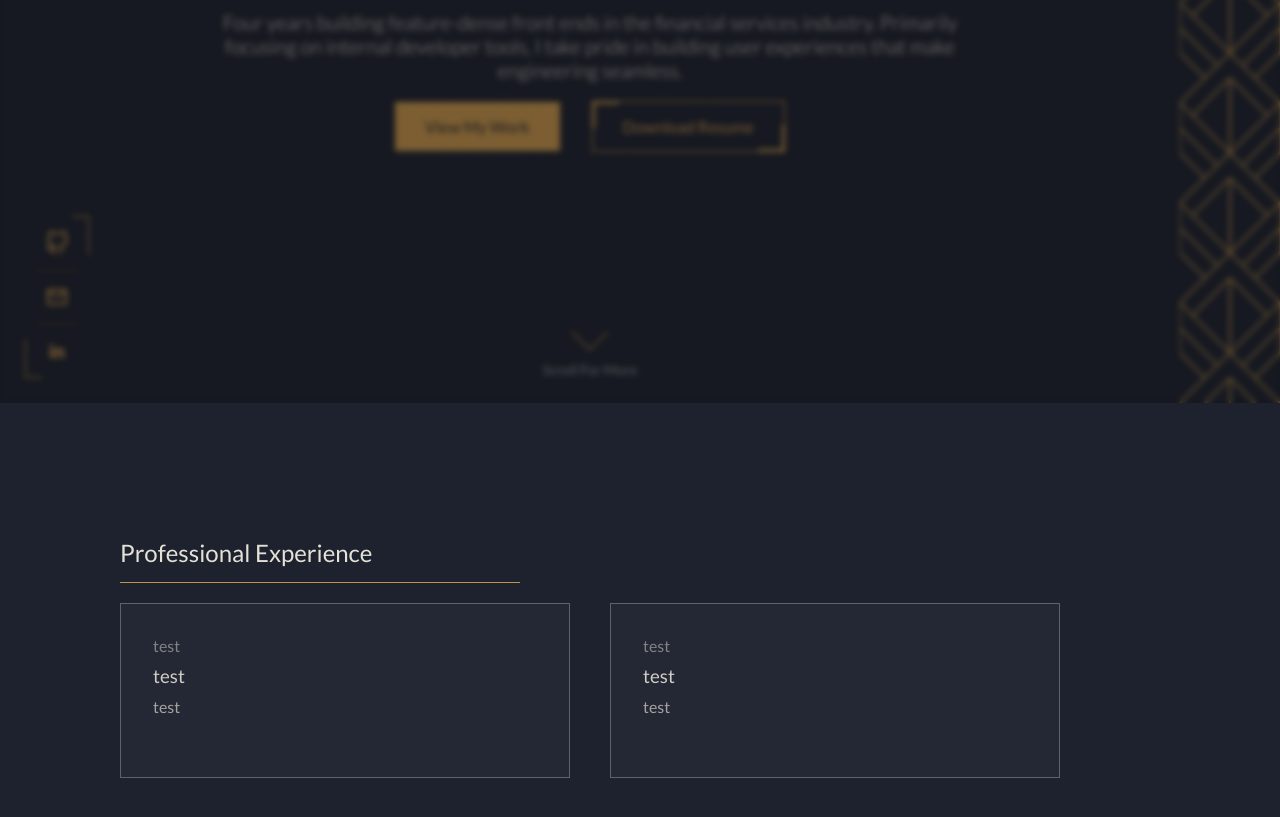
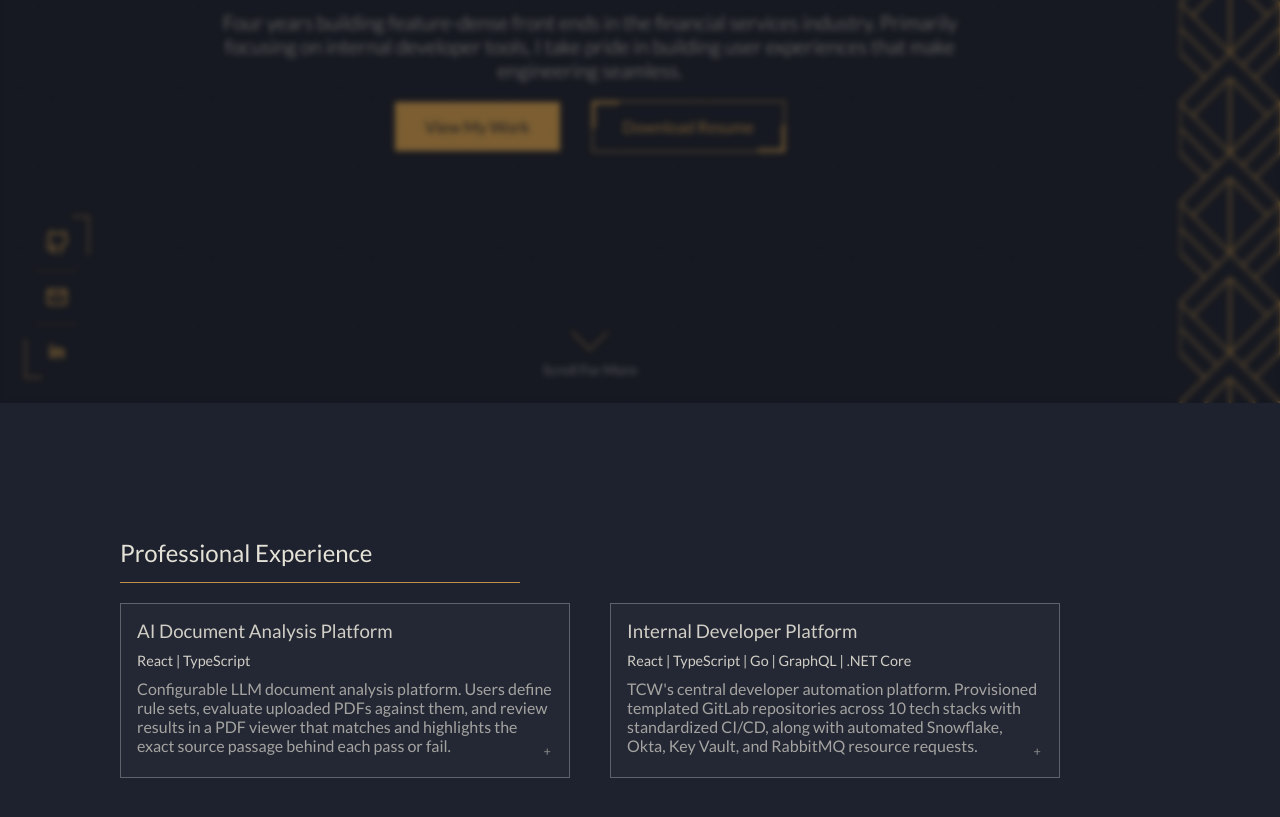
Before and after one commit to ckovacsdev/ckdev, a React (Vite) app: page / in a window 1280 px wide. Shown: the part 397-1214 px from the top of the page. Built offline with nearby package versions, Linux system fonts and the light colour scheme.

Commit message:
experience cards base content

```diff
--- a/src/components/work-card/work-card.css
+++ b/src/components/work-card/work-card.css
@@ -18,7 +18,6 @@
 	transition: translate 0.35s ease, border-color 0.35s ease;
 }
 
-
 .work-card[data-open] {
 	position: fixed;
 	inset: clamp(12px, 3vw, 48px);
@@ -38,7 +37,7 @@
 	flex-direction: column;
 	gap: 10px;
 	width: 100%;
-	padding: clamp(18px, 3vw, 32px);
+	padding: clamp(8px, 2vw, 16px);
 	overflow: hidden;
     min-height: 0;
     min-width: 0;
@@ -50,27 +49,21 @@
 
 .work-card-tech {
     margin: 0;
-    font-size: 1rem;
-    opacity: 0.55;
+    font-size: 0.9rem;
 }
 .work-card-title {
     margin: 0;
     font-weight: 500;
 }
-.work-card-blurb {
+.work-card-subtitle {
     margin: 0;
-    max-width: 60ch;
+    max-width: 70ch;
     opacity: 0.75;
 }
 
 .work-card-detail {
 	max-width: 68ch;
 	animation: work-fade 0.3s ease both 0.12s;
-}
-
-@keyframes work-fade {
-	from { opacity: 0; translate: 0 8px; }
-	to   { opacity: 0.85; translate: none; }
 }
 
 .work-card-toggle {
@@ -105,3 +98,14 @@
     opacity: 1;
     pointer-events: auto;
 }
+
+@keyframes work-fade {
+	from {
+        opacity: 0;
+        translate: 0 8px;
+    }
+	to {
+        opacity: 0.85;
+        translate: none;
+    }
+}
--- a/src/components/work-card/work-card.tsx
+++ b/src/components/work-card/work-card.tsx
@@ -1,14 +1,14 @@
 import { useEffect, useLayoutEffect, useRef, useState, type ReactNode } from 'react';
 import './work-card.css';
 
-type WorkCardProps = {
+export type WorkCardProps = {
 	tech: string;
 	title: string;
-	blurb: string;
+	subtitle: string;
 	children?: ReactNode;
 };
 
-export default function WorkCard({ tech, title, blurb, children }: WorkCardProps) {
+export default function WorkCard({ tech, title, subtitle, children }: WorkCardProps) {
 	const [ open, setOpen ] = useState(false);
 	const cardRef = useRef<HTMLElement>(null);
 	const fromRect = useRef<DOMRect | null>(null);
@@ -31,8 +31,7 @@ export default function WorkCard({ tech, title, blurb, children }: WorkCardProps
 			[
 				{
 					transformOrigin: 'top left',
-					transform: `translate(${from.left - to.left}px, ${from.top - to.top}px)
-					            scale(${from.width / to.width}, ${from.height / to.height})`,
+					transform: `translate(${from.left - to.left}px, ${from.top - to.top}px) scale(${from.width / to.width}, ${from.height / to.height})`,
 				},
 				{ transformOrigin: 'top left', transform: 'none' },
 			],
@@ -44,7 +43,9 @@ export default function WorkCard({ tech, title, blurb, children }: WorkCardProps
 	}, [open]);
 
 	useEffect(() => {
-		if (!open) return;
+		if (!open) {
+            return;
+        }
 		const onKey = (e: KeyboardEvent) => e.key === 'Escape' && setOpen(false);
 		document.addEventListener('keydown', onKey);
 		return () => document.removeEventListener('keydown', onKey);
@@ -57,13 +58,14 @@ export default function WorkCard({ tech, title, blurb, children }: WorkCardProps
 			<div className='work-card-slot'>
 				<article ref={cardRef} className='work-card' data-open={open || undefined}>
 					<div className='work-card-body'>
-						<p className='work-card-tech'>{tech}</p>
 						<h3 className='work-card-title'>{title}</h3>
-						<p className='work-card-blurb'>{blurb}</p>
+                        <p className='work-card-tech'>{tech}</p>
+						<p className='work-card-subtitle'>{subtitle}</p>
 						{open && <div className='work-card-detail'>{children}</div>}
 					</div>
 
 					<button type='button' className='work-card-toggle' onClick={toggle} aria-expanded={open}>
+                        +
 					</button>
 				</article>
 			</div>
--- a/src/pages/home/home.tsx
+++ b/src/pages/home/home.tsx
@@ -30,7 +30,7 @@ export const Home = () => {
             <div className='home-content'>
                 <div className='home-text'>
                     <h1 className='home-title'> Christian Kovacs</h1>
-                    <h2 className='home-subtitle'> Frontend Software Engineer based in <span className='home-no-break'> Hoboken, NJ </span> </h2>
+                    <h2 className='home-subtitle'> Software Engineer based in <span className='home-no-break'> Hoboken, NJ </span> </h2>
                     <div className='home-separator'>
                         <DecoRule />
                     </div>
--- a/src/pages/work/work.tsx
+++ b/src/pages/work/work.tsx
@@ -1,5 +1,18 @@
-import WorkCard from '../../components/work-card/work-card';
+import WorkCard, { type WorkCardProps } from '../../components/work-card/work-card';
 import './work.css';
+
+const WORK_CARDS: WorkCardProps[] = [
+    {
+        tech: 'React | TypeScript',
+        title: 'AI Document Analysis Platform',
+        subtitle: "Configurable LLM document analysis platform.  Users define rule sets, evaluate uploaded PDFs against them, and review results in a PDF viewer that matches and highlights the exact source passage behind each pass or fail."
+    },
+    {
+        tech: 'React | TypeScript | Go | GraphQL | .NET Core',
+        title: 'Internal Developer Platform',
+        subtitle: "TCW's central developer automation platform.  Provisioned templated GitLab repositories across 10 tech stacks with standardized CI/CD, along with automated Snowflake, Okta, Key Vault, and RabbitMQ resource requests."
+    }
+]
 
 export const Work = () => {
     return (
@@ -9,9 +22,9 @@ export const Work = () => {
             </div>
 
             <div className='work-projects'>
-                <WorkCard tech='test' title='test' blurb='test'/>
-                <WorkCard tech='test' title='test' blurb='test'/>
-
+                {WORK_CARDS.map(c => (
+                    <WorkCard tech={c.tech} title={c.title} subtitle={c.subtitle} />
+                ))}
             </div>
         </div>
     )
```
Also changed, not shown: 1 other file (tests, documents, lock files or other folders).
